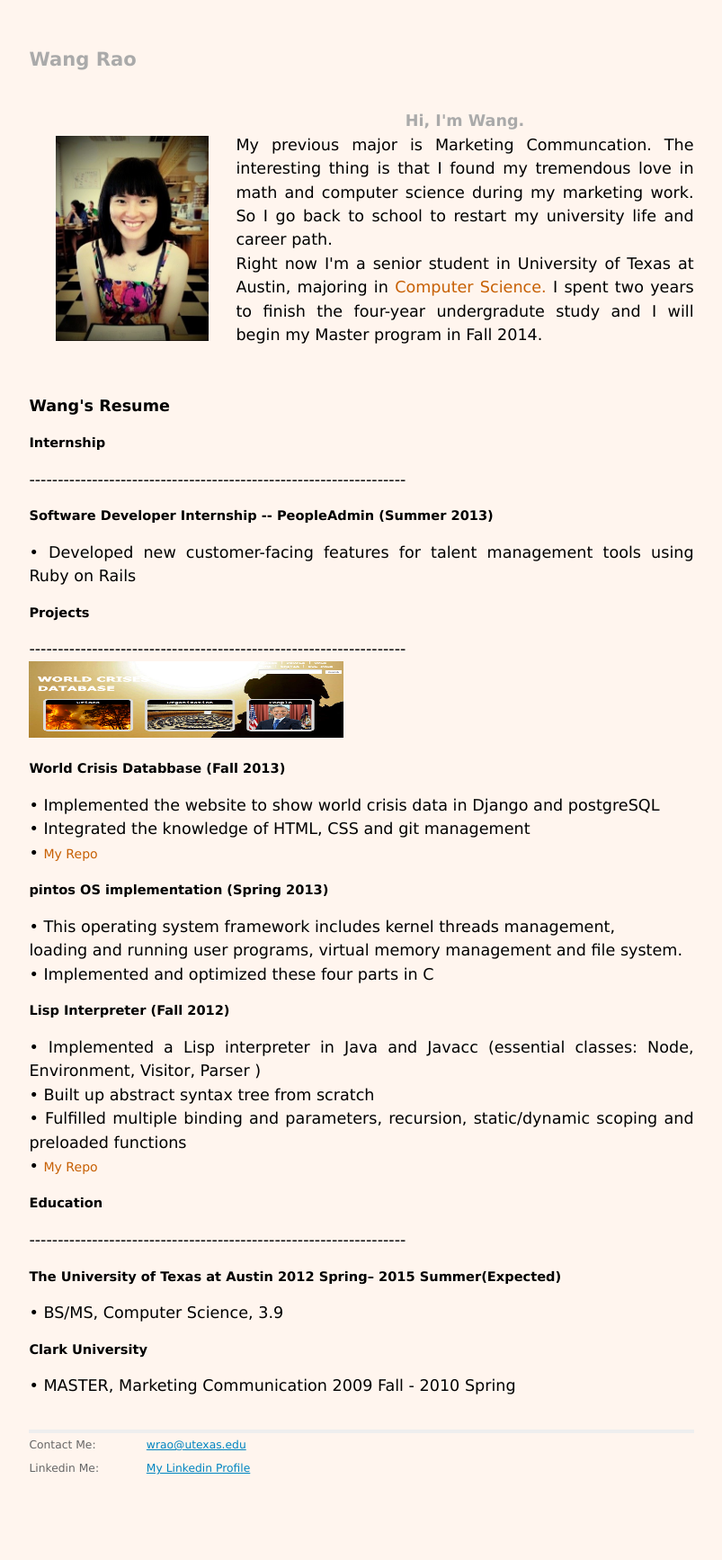
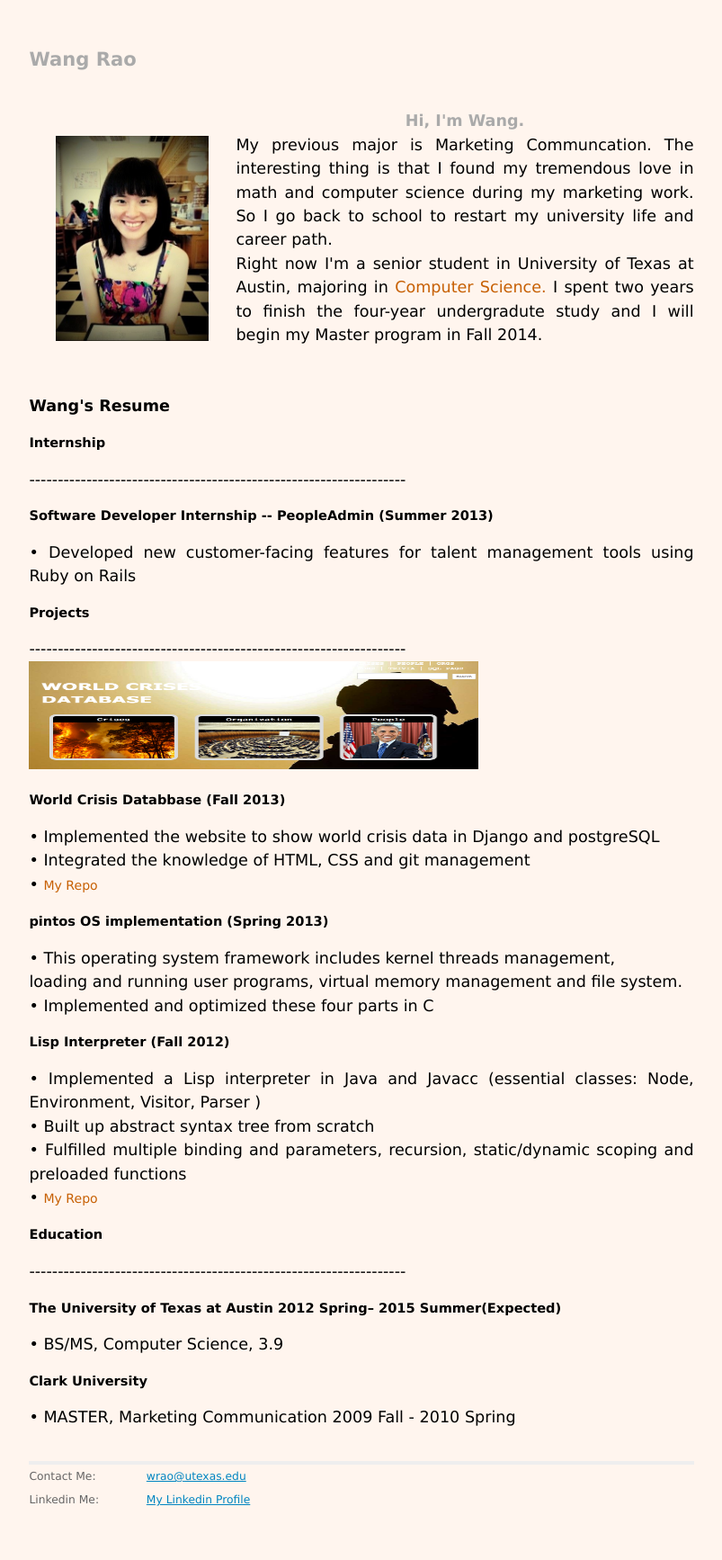
Before and after one commit to raowang87/raowang87.github.io, a Jekyll site: the page built from index.html, in a window 1280 px wide. Shown: the whole page at 90% size, without its empty margins (238-1041 px from the left). Built offline with Jekyll 4.4.1, drawn with Linux system fonts in a browser that asks for light colours; before the commit the page ends 1699 px from its top, so only the background shows below that.

Commit message:
try again

```diff
--- a/index.html
+++ b/index.html
@@ -20,7 +20,7 @@ title: Wang Rao's Home Page
     <h5>Projects</h5>
     ------------------------------------------------------------------
       <div>
-       <img class="sAtt" src="/image/wcdb.png" width="350" height="85">
+       <img class="sAtt" src="/image/wcdb.png" width="500" height="120">
       </div>
       <h5>World Crisis Databbase  (Fall 2013)</h5>
        • Implemented the website to show world crisis data in Django and postgreSQL  <br>
```
